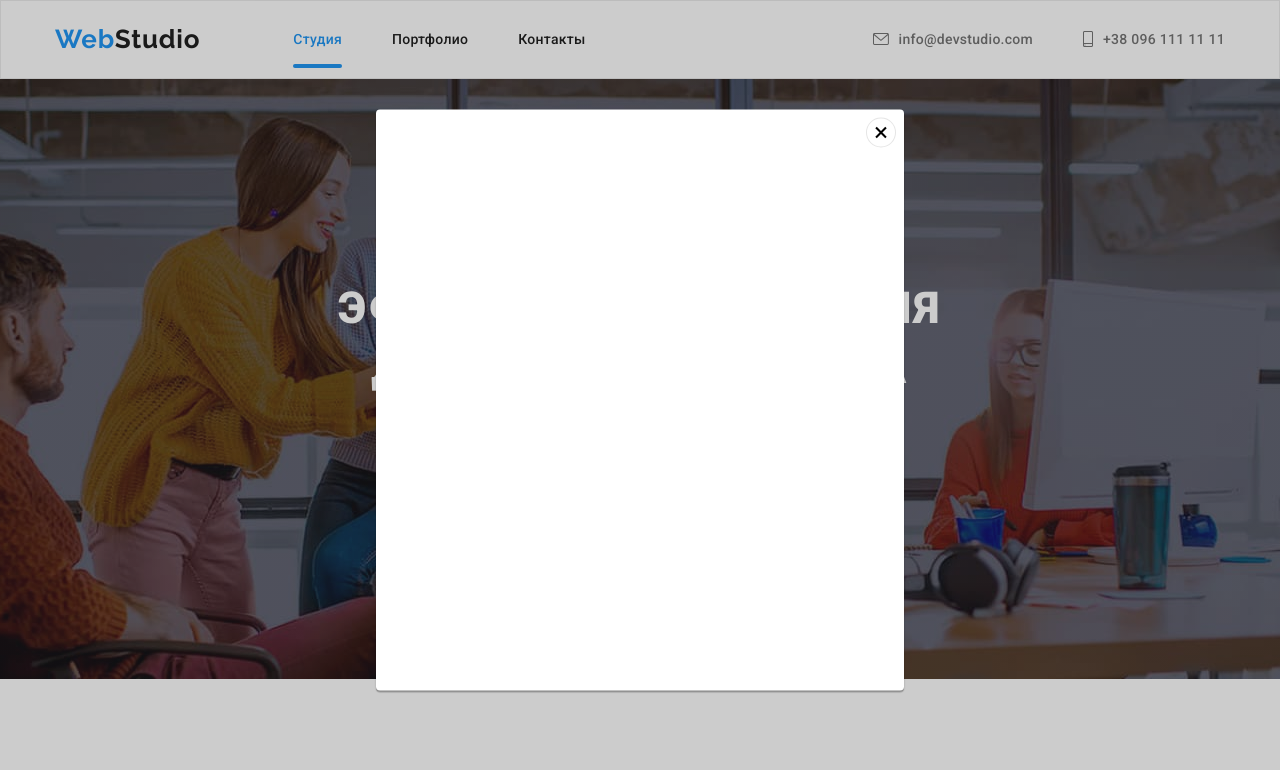
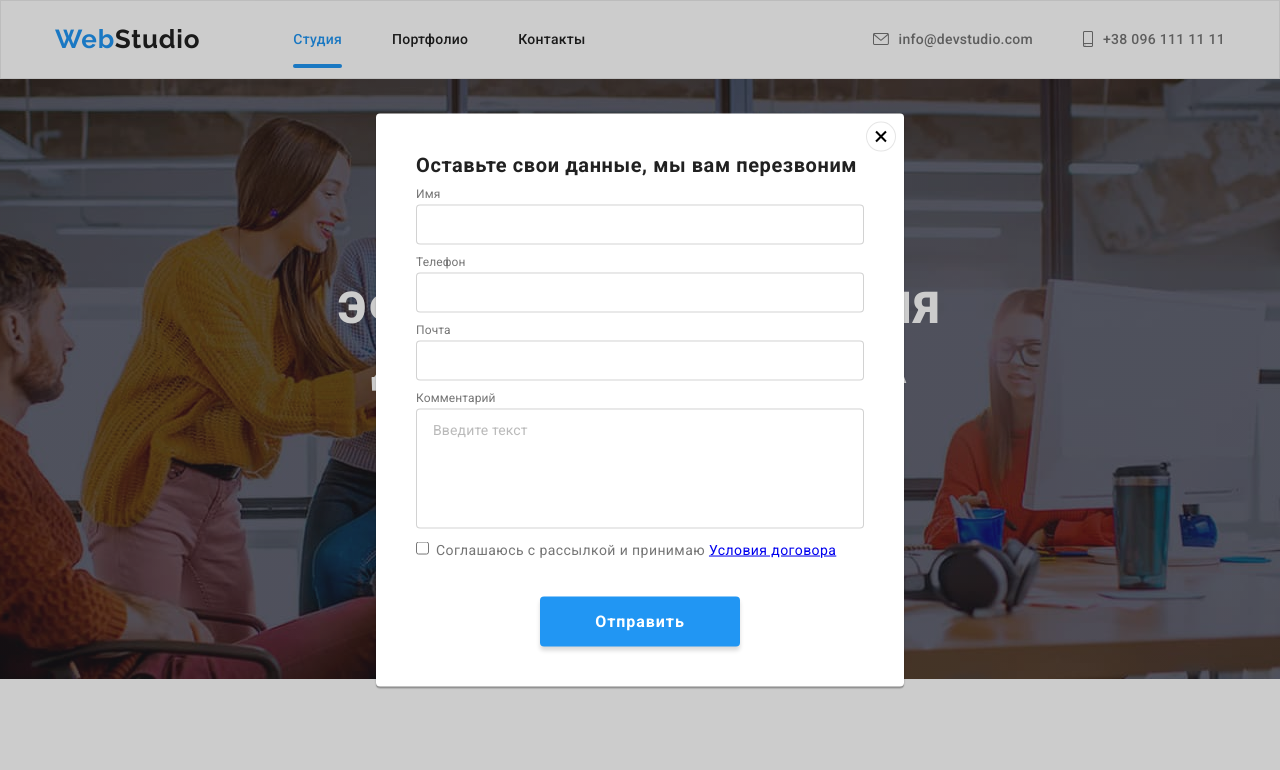
Before and after one commit to d3nn1x/goit-markup-hw-06, a plain HTML site: page index.html in a window 1280 px wide. Both pictures are taken after a click on the button "Заказать услугу". Shown: the top 770 px of the page. Drawn offline with nearby package versions, Linux system fonts and the light colour scheme.

Commit message:
добавил формы и стили но без иконок

```diff
--- a/css/style.css
+++ b/css/style.css
@@ -84,6 +84,24 @@ button {
   width: 1200px;
   margin: 0 auto;
   padding: 94px 15px;
+}
+
+.btn {
+  padding: 10px 32px;
+
+  font-weight: 700;
+  font-size: 16px;
+  line-height: 1.87;
+  align-items: center;
+  text-align: center;
+  letter-spacing: 0.06em;
+  color: #fff;
+
+  min-width: 200px;
+  border-radius: 4px;
+  box-shadow: 0px 4px 4px rgba(0, 0, 0, 0.15);
+  background-color: var(--accent-color);
+  border: 0;
 }
 /* ================ END COMPONENTS ================ */
 
@@ -290,23 +308,6 @@ button {
   color: var(--color-white);
 }
 
-.hero-btn {
-  padding: 10px 32px;
-
-  font-weight: 700;
-  font-size: 16px;
-  line-height: 1.87;
-  align-items: center;
-  text-align: center;
-  letter-spacing: 0.06em;
-  color: #fff;
-
-  min-width: 200px;
-  border-radius: 4px;
-  box-shadow: 0px 4px 4px rgba(0, 0, 0, 0.15);
-  background-color: var(--accent-color);
-  border: 0;
-}
 /* ======= END HERO ======= */
 
 /* ======= ADVANTAGES ======= */
@@ -716,12 +717,48 @@ button {
   color: var(--color-white);
 }
 
-.footer-join a {
+.footer-social-links a {
   background-color: rgba(255, 255, 255, 0.1);
 }
 
-.footer-join svg {
+.footer-social-links svg {
   fill: #fff;
+}
+
+.footer-join {
+  margin-left: auto;
+}
+
+.footer-join-form {
+  display: flex;
+  margin-top: 20px;
+}
+
+.input-email {
+  width: 358px;
+  height: 50px;
+
+  padding-top: 15px;
+  padding-bottom: 15px;
+  padding-left: 15px;
+  margin-right: 12px;
+
+  border: 1px solid rgba(255, 255, 255, 0.3);
+  filter: drop-shadow(0px 4px 4px rgba(0, 0, 0, 0.15));
+  border-radius: 4px;
+  background: #2f303a;
+  color: #fff;
+}
+
+.icon-send-svg {
+  fill: #fff;
+  margin-left: 10px;
+}
+
+.footer-join-form .btn {
+  display: flex;
+  align-items: center;
+  padding: 10px 29px;
 }
 /* ======= END FOOTER ======= */
 
@@ -752,7 +789,7 @@ button {
   transform: translate(-50%, -50%);
 
   min-width: 528px;
-  min-height: 581px;
+  max-height: 581px;
 
   background-color: #fff;
   box-shadow: 0px 1px 3px rgba(0, 0, 0, 0.12), 0px 1px 1px rgba(0, 0, 0, 0.14), 0px 2px 1px rgba(0, 0, 0, 0.2);
@@ -774,6 +811,10 @@ button {
   border-radius: 50%;
 }
 
+.modal-btn:hover .line {
+  background-color: var(--accent-color);
+}
+
 .line {
   position: absolute;
   width: 14px;
@@ -788,4 +829,83 @@ button {
 .right {
   transform: rotate(-45deg);
 }
+
+.backdrop-inner {
+  padding: 40px;
+}
+
+.backdrop-caption {
+  margin-bottom: 12px;
+
+  font-weight: 700;
+  font-size: 20px;
+  line-height: 1.15;
+  text-align: center;
+  letter-spacing: 0.03em;
+
+  color: var(--first-color);
+}
+
+.modal-form {
+  display: flex;
+  flex-direction: column;
+}
+
+.field-desc {
+  margin-top: 10px;
+  margin-bottom: 4px;
+
+  font-weight: normal;
+  font-size: 12px;
+  line-height: 1.167;
+  letter-spacing: 0.01em;
+  color: var(--second-color);
+}
+
+.text-area {
+  resize: none;
+  width: 448px;
+  height: 120px;
+
+  padding: 12px 16px;
+}
+
+.text-area::placeholder {
+  font-weight: normal;
+  font-size: 14px;
+  line-height: 1.143;
+  letter-spacing: 0.01em;
+  color: rgba(117, 117, 117, 0.5);
+}
+
+.contract-wrapper {
+  display: flex;
+  align-items: baseline;
+  margin-bottom: 30px;
+}
+
+.modal-form .contract {
+  margin-left: 7px;
+  font-size: 14px;
+  line-height: 1.71;
+  letter-spacing: 0.03em;
+}
+
+.border-form {
+  border: 1px solid rgba(33, 33, 33, 0.2);
+  border-radius: 4px;
+}
+
+.border-wh {
+  padding-left: 42px;
+  width: 448px;
+  height: 40px;
+}
+
+.modal-form .btn {
+  width: 200px;
+  height: 50px;
+  padding: 10px 15px;
+  margin: auto;
+}
 /* ========== END MODAL WINDOW ========== */
--- a/index.html
+++ b/index.html
@@ -60,7 +60,7 @@
       <section class="hero">
         <div class="hero-container">
           <h1 class="hero-title">Эффективные решения для вашего бизнеса</h1>
-          <button data-modal-open class="hero-btn" type="button">Заказать услугу</button>
+          <button data-modal-open class="btn" type="button">Заказать услугу</button>
         </div>
       </section>
 
@@ -312,7 +312,7 @@
       </section>
 
       <!-- CLIENTS -->
-      <setion class="clients">
+      <section class="clients">
         <div class="container">
           <h2 class="section-title">Постоянные клиенты</h2>
           <ul class="list client-list">
@@ -360,7 +360,7 @@
             </li>
           </ul>
         </div>
-      </setion>
+      </section>
     </main>
 
     <!-- FOOTER -->
@@ -380,7 +380,7 @@
             </ul>
           </address>
         </div>
-        <div class="footer-join">
+        <div class="footer-social-links">
           <p class="footer-join-slogan">присоединяйтесь</p>
           <ul class="list social-list">
             <li class="social-item">
@@ -413,6 +413,20 @@
             </li>
           </ul>
         </div>
+        <div class="footer-join">
+          <form action="">
+            <label class="footer-join-slogan" for="mail">Подпишитесь на рассылку</label>
+            <div class="footer-join-form">
+              <input class="input-email" type="email" name="mail" id="mail" placeholder="E-mail" />
+              <button class="btn" type="submit">
+                <span>Подписаться</span>
+                <svg class="icon-send-svg" width="24" height="24">
+                  <use href="/img/svg/sprite2.svg#icon-send" />
+                </svg>
+              </button>
+            </div>
+          </form>
+        </div>
       </div>
     </footer>
     <div class="backdrop is-hidden" data-modal>
@@ -420,6 +434,36 @@
         <button type="button" class="modal-btn" data-modal-close>
           <span class="line left"></span><span class="line right"></span>
         </button>
+        <div class="backdrop-inner">
+          <b class="backdrop-caption">Оставьте свои данные, мы вам перезвоним</b>
+          <form class="modal-form" action="">
+            <label class="field-desc" for="name">Имя</label>
+            <input class="border-form border-wh" type="text" name="name" id="name" />
+
+            <label class="field-desc" for="telephone">Телефон</label>
+            <input class="border-form border-wh" type="tel" name="telephone" id="telephone" />
+
+            <label class="field-desc" for="mail">Почта</label>
+            <input class="border-form border-wh" type="email" name="mail" id="mail" />
+
+            <label class="field-desc" for="comments">Комментарий</label>
+            <textarea
+              class="border-form text-area"
+              name="comments"
+              id="comments"
+              rows="10"
+              placeholder="Введите текст"
+            ></textarea>
+
+            <div class="contract-wrapper">
+              <input id="contract" name="contract" type="checkbox" value="yes" />
+              <label class="field-desc contract" for="contract"
+                >Соглашаюсь с рассылкой и принимаю <a href="#" target="_blank">Условия договора</a></label
+              >
+            </div>
+            <button class="btn" type="submit">Отправить</button>
+          </form>
+        </div>
       </div>
     </div>
     <script src="./js/modal.js"></script>
```
Also changed, not shown: portfolio.html (+2 -1 lines), img/svg/sprite2.svg (added).
